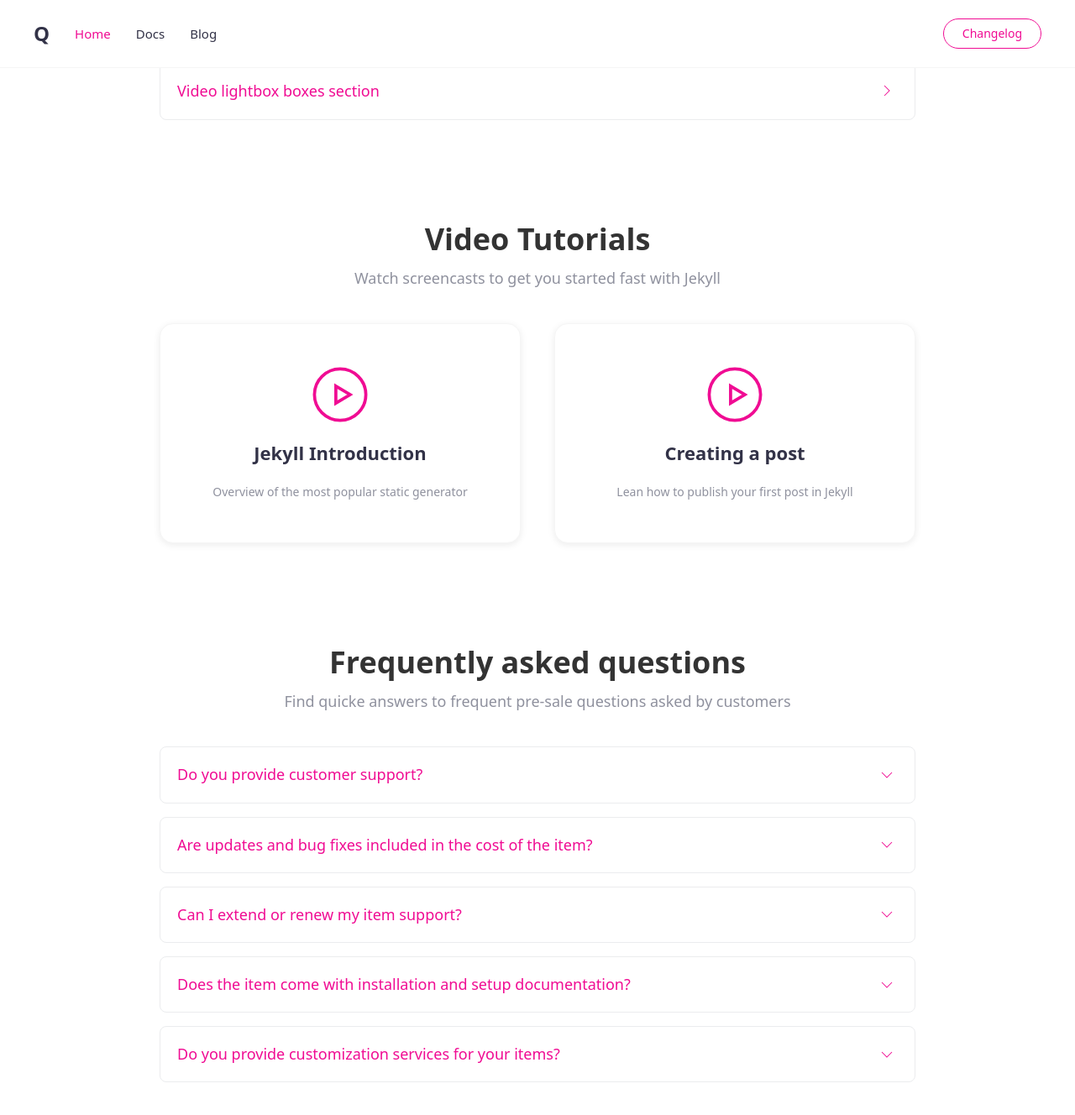
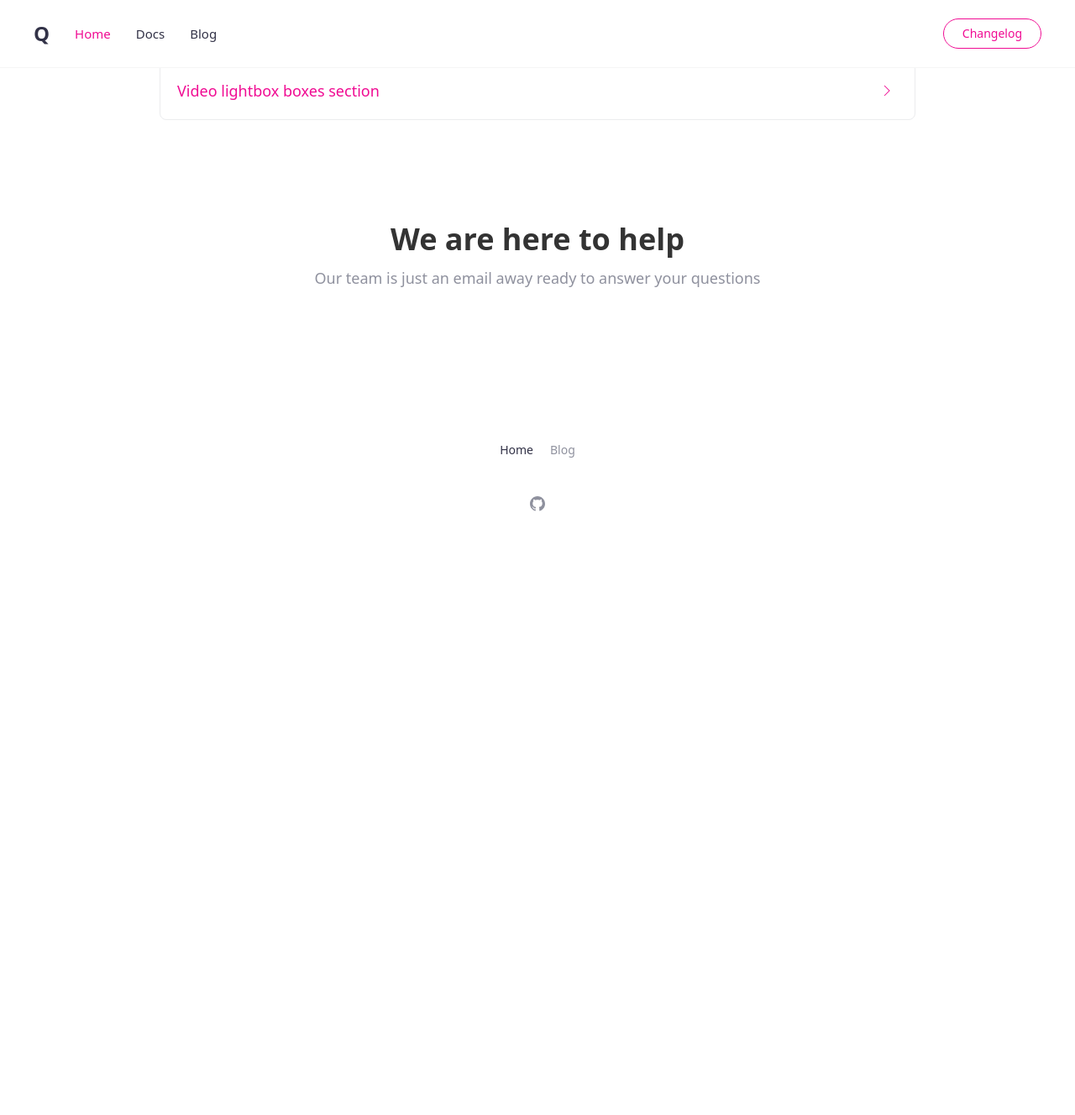
Before and after one commit to techger/Q-assistant.github.io, a Jekyll site: the page built from index.md, in a window 1280 px wide and 1400 px high, scrolled down 1608 px. Shown: the top 1328 px of the window at 84% size. Built offline with Jekyll 4.4.1, drawn with Linux system fonts in a browser that asks for light colours; after the commit the page ends 2318 px from its top, so only the background shows below that.

Commit message:
Writing documentation.

```diff
--- a/index.md
+++ b/index.md
@@ -12,10 +12,4 @@ hero:
 
 {% include featured.html tag="featured" title="Popular Articles" subtitle="Selected featured articles to get you started fast in Jekyll" %}
 
-{% include videos.html columns="2" title="Video Tutorials" subtitle="Watch screencasts to get you started fast with Jekyll" %}
-
-{% include faqs.html multiple="true" title="Frequently asked questions" category="presale" subtitle="Find quicke answers to frequent pre-sale questions asked by customers" %}
-
 {% include team.html authors="evan, john, sara, alex, tom, daniel" title="We are here to help" subtitle="Our team is just an email away ready to answer your questions" %}
-
-{% include cta.html title="Didn't find an answer?" button_text="Contact Us" button_url="/contact/" subtitle="Get in touch with us for details on setup and additional custom services pricing" %}
```
